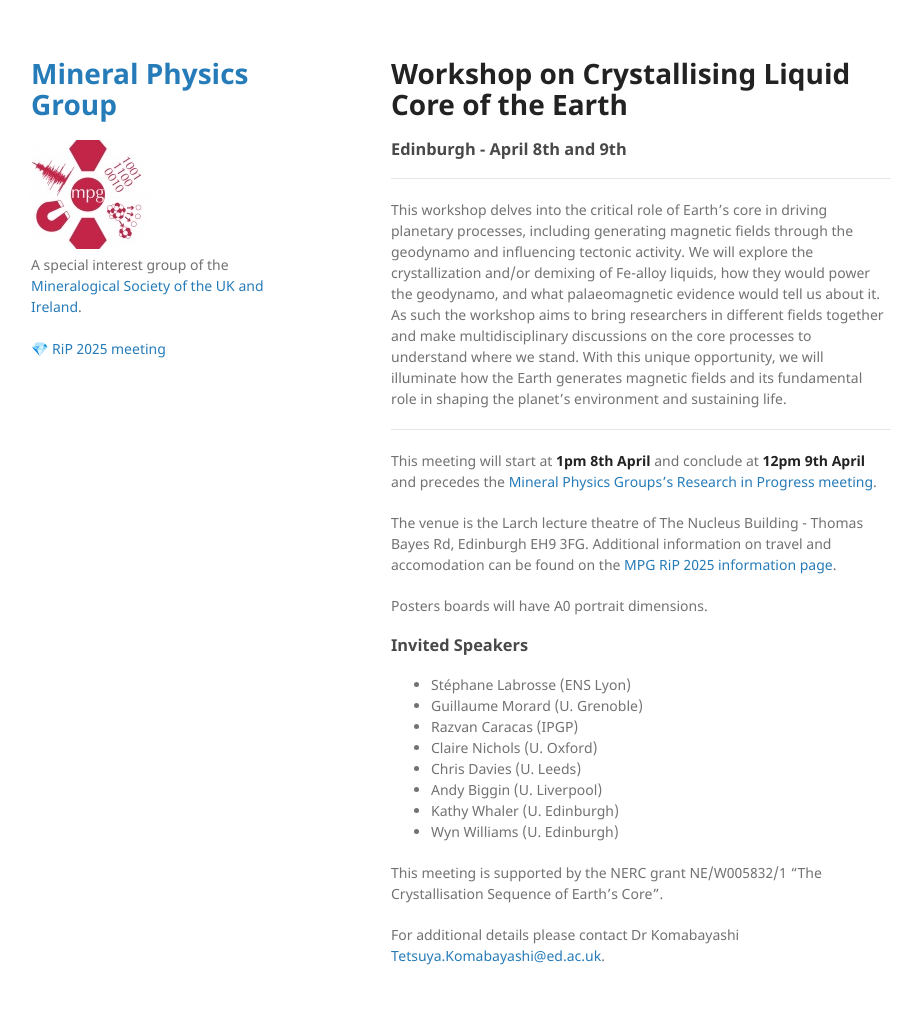
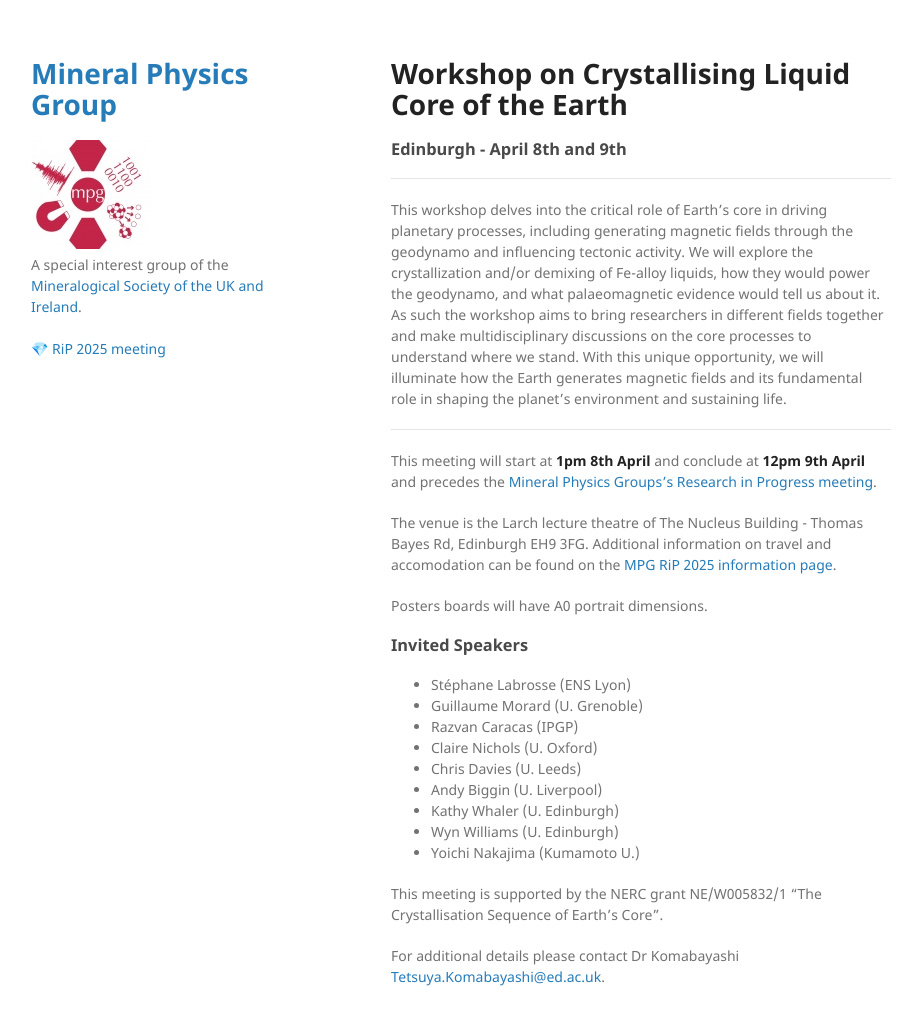
Before and after one commit to MinPhys/MinPhys.github.io, a Jekyll site: the page built from RiP_2025/core_workshop.md, in a window 1280 px wide and 1057 px high. Shown: the top 1025 px of the window, without its empty margins (179-1101 px from the left). Built offline with Jekyll 4.4.1, drawn with Linux system fonts in a browser that asks for light colours; our own code applies the rules of GitHub Pages for plain Markdown files.

Commit message:
Update core_workshop.md

```diff
--- a/RiP_2025/core_workshop.md
+++ b/RiP_2025/core_workshop.md
@@ -26,6 +26,7 @@ Posters boards will have A0 portrait dimensions.
 *  Andy Biggin (U. Liverpool)
 *  Kathy Whaler (U. Edinburgh)
 *  Wyn Williams (U. Edinburgh)
+*  Yoichi Nakajima (Kumamoto U.)
 
 This meeting is supported by the NERC grant NE/W005832/1 "The Crystallisation Sequence of Earth's Core".
 
```
